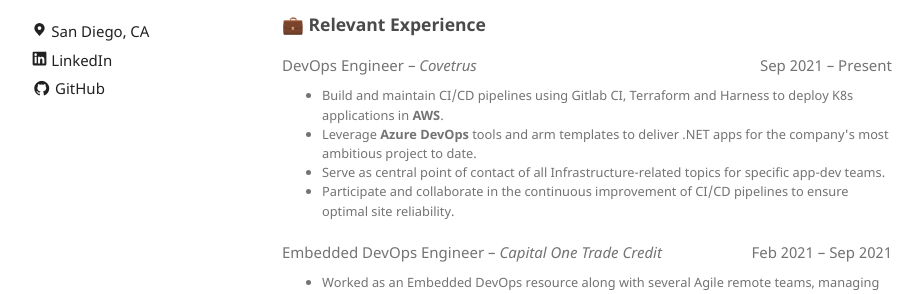
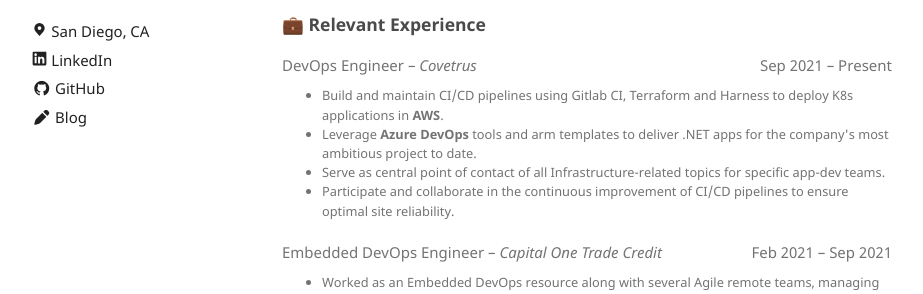
Before and after one commit to paulipotter/paulipotter.github.io, a Jekyll site: the page built from index.md, in a window 1280 px wide. Shown: the part 482-776 px from the top of the page, without its empty margins (178-1101 px from the left). Built offline with Jekyll 4.4.1, drawn with Linux system fonts in a browser that asks for light colours; emoji names are drawn with the system emoji font.

Commit message:
add blog icon

```diff
--- a/_config.yml
+++ b/_config.yml
@@ -20,6 +20,9 @@ sidebar:
   - name: GitHub
     icon: <i class="fa-brands fa-github"></i>
     link: https://github.com/paulipotter
+  - name: Blog
+    icon: <i class="fa-solid fa-pen"></i>
+    link: https://paulipotter.github.io/blog/
 
 # https://github.com/github/pages-gem/issues/399#issuecomment-301827749
 # When running locally, we run into the following error —
```
